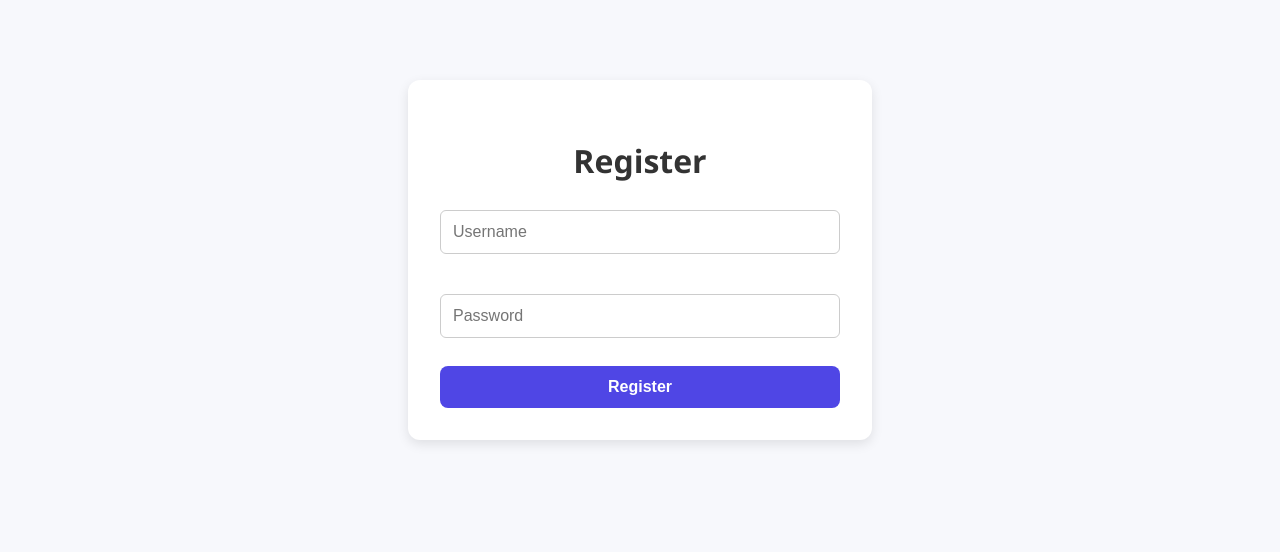
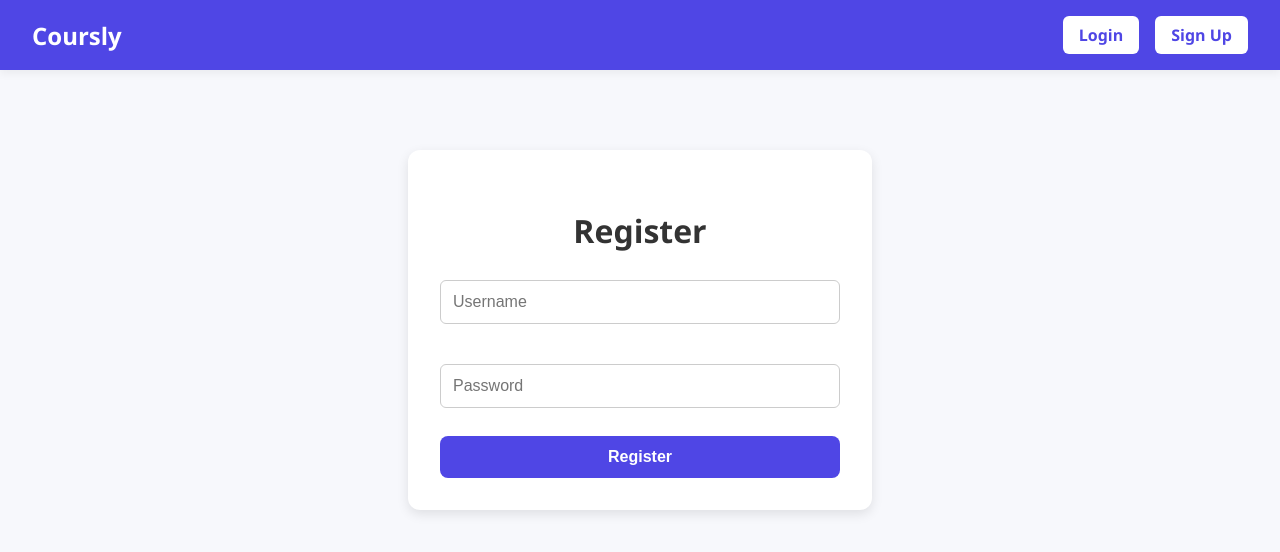
Before and after one commit to dzhadyrassyn/coursly, a React app in the folder frontend/: page /register in a window 1280 px wide. Shown: the top 552 px of the page. Built offline with nearby package versions, Linux system fonts and the light colour scheme; the HTML template or start-up script is replaced by a standard one.

Commit message:
Add Navbar to LoginPage and RegisterPage

```diff
--- a/frontend/src/pages/LoginPage.jsx
+++ b/frontend/src/pages/LoginPage.jsx
@@ -3,6 +3,7 @@ import { login } from '../api/auth';
 import { useNavigate } from 'react-router-dom';
 import styles from '../styles/LoginPage.module.css';
 import { validateCredentials } from '../utils/validation';
+import Navbar from '../components/Navbar';
 
 export default function LoginPage() {
     const [username, setUsername] = useState('');
@@ -29,6 +30,8 @@ export default function LoginPage() {
     };
 
     return (
+        <>
+            <Navbar />
             <div className={styles.container}>
                 <h2 className={styles.title}>Login</h2>
                 <form className={styles.form} onSubmit={handleLogin}>
@@ -55,5 +58,6 @@ export default function LoginPage() {
 
                 {status && <p className={styles.status}>{status}</p>}
             </div>
+        </>
     );
 }
--- a/frontend/src/pages/RegisterPage.jsx
+++ b/frontend/src/pages/RegisterPage.jsx
@@ -3,6 +3,7 @@ import { register } from '../api/auth';
 import styles from '../styles/RegisterPage.module.css';
 import { useNavigate } from 'react-router-dom';
 import { validateCredentials } from '../utils/validation';
+import Navbar from '../components/Navbar';
 
 export default function RegisterPage() {
     const [username, setUsername] = useState('');
@@ -29,6 +30,8 @@ export default function RegisterPage() {
     };
 
     return (
+        <>
+            <Navbar />
             <div className={styles.container}>
                 <h2 className={styles.title}>Register</h2>
                 <form className={styles.form} onSubmit={handleRegister} noValidate>
@@ -55,5 +58,6 @@ export default function RegisterPage() {
 
                 {status && <p className={styles.status}>{status}</p>}
             </div>
+        </>
     );
 }
```
Lines whose indentation alone changed are shown as unchanged.
